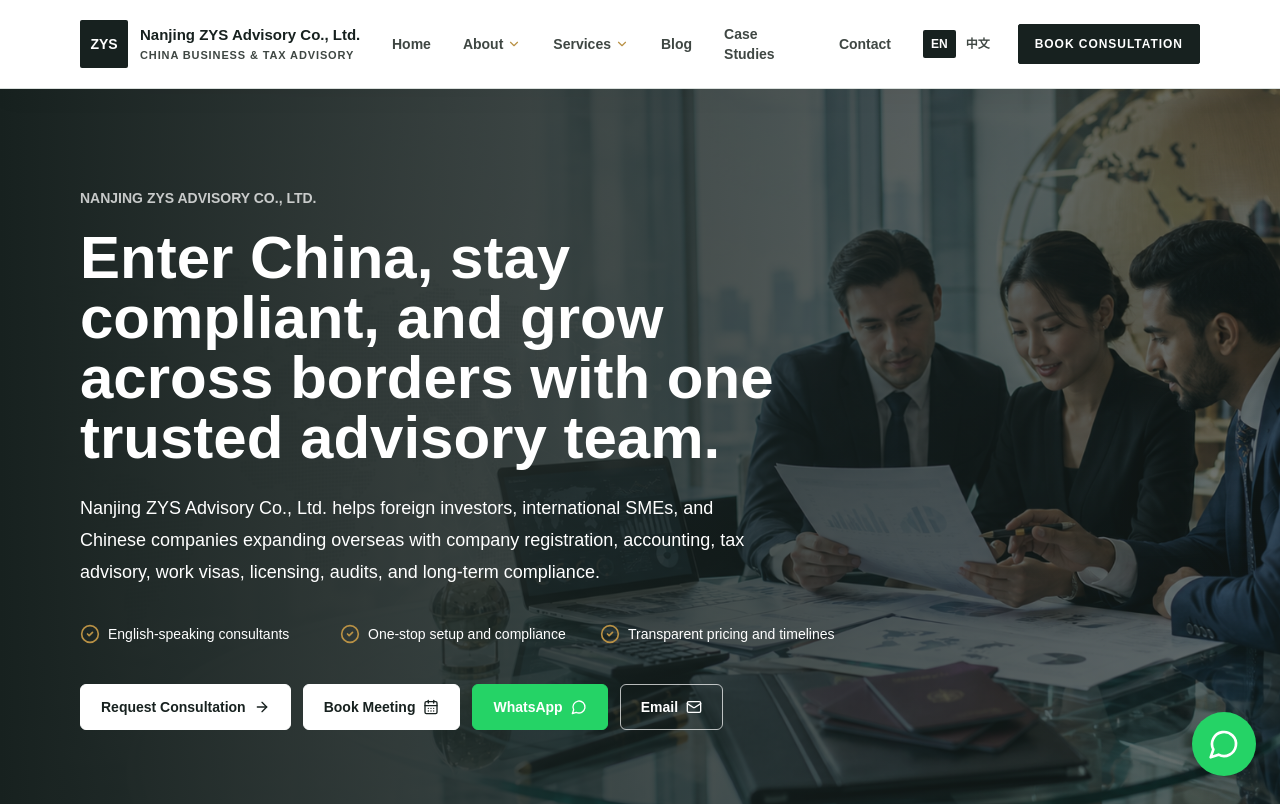
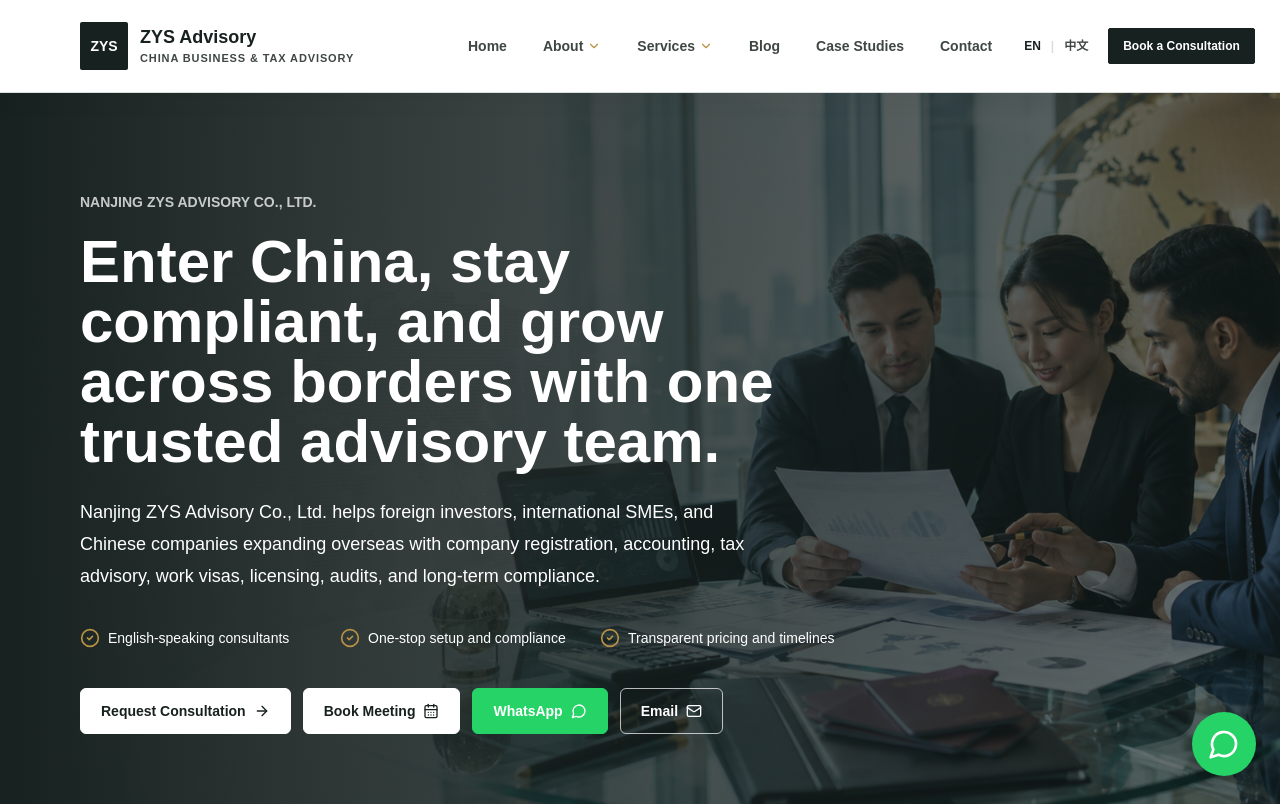
Before and after one commit to sunxiaoru680-hue/zys-finance-website, a Next.js app: page / in a window 1280 px wide. Shown: the top 804 px of the page. Built offline with nearby package versions, Linux system fonts and the light colour scheme.

Commit message:
Refine header layout and branding

```diff
--- a/components/Header.tsx
+++ b/components/Header.tsx
@@ -1,7 +1,9 @@
 import Link from "next/link";
 import { ChevronDown, Menu } from "lucide-react";
 import { LanguageSwitcher } from "@/components/LanguageSwitcher";
-import { brandSubtitle, companyName } from "@/components/seo";
+import { brandSubtitle } from "@/components/seo";
+
+const headerBrandName = "ZYS Advisory";
 
 const aboutItems = [
   { href: "/about", label: "About ZYS" },
@@ -28,14 +30,14 @@ const mainItems = [
 export function Header() {
   return (
     <header className="sticky top-0 z-50 border-b border-line bg-white/95 shadow-[0_8px_24px_rgba(15,36,31,0.04)] backdrop-blur">
-      <div className="container-shell flex min-h-[88px] items-center justify-between gap-8">
-        <Link href="/" className="focus-ring flex w-[280px] flex-none items-center gap-3 rounded-md">
+      <div className="container-shell flex min-h-[92px] items-center justify-between gap-7">
+        <Link href="/" className="focus-ring flex w-[360px] flex-none items-center gap-3 rounded-md">
           <span className="grid h-12 w-12 flex-none place-items-center rounded-sm bg-ink text-white">
             <span className="text-sm font-black tracking-normal">ZYS</span>
           </span>
           <span className="min-w-0 leading-tight">
-            <span className="block whitespace-nowrap text-[15px] font-bold tracking-normal text-ink">
-              {companyName}
+            <span className="block whitespace-nowrap text-[18px] font-bold tracking-normal text-ink">
+              {headerBrandName}
             </span>
             <span className="mt-1 block whitespace-nowrap text-[11px] font-semibold uppercase tracking-[0.08em] text-graphite">
               {brandSubtitle}
@@ -43,10 +45,10 @@ export function Header() {
           </span>
         </Link>
 
-        <nav aria-label="Primary navigation" className="hidden flex-1 items-center justify-center gap-8 lg:flex">
+        <nav aria-label="Primary navigation" className="hidden flex-1 items-center justify-center gap-7 xl:gap-9 lg:flex">
           <Link
             href="/"
-            className="focus-ring rounded-sm py-2 text-sm font-semibold text-graphite transition hover:text-ink"
+            className="focus-ring whitespace-nowrap rounded-sm py-2 text-sm font-semibold text-graphite transition hover:text-ink"
           >
             Home
           </Link>
@@ -54,7 +56,7 @@ export function Header() {
           <div className="group relative">
             <Link
               href="/about"
-              className="focus-ring flex items-center gap-1 rounded-sm py-2 text-sm font-semibold text-graphite transition hover:text-ink"
+              className="focus-ring flex items-center gap-1 whitespace-nowrap rounded-sm py-2 text-sm font-semibold text-graphite transition hover:text-ink"
             >
               About
               <ChevronDown aria-hidden="true" className="h-3.5 w-3.5 text-gold" />
@@ -77,7 +79,7 @@ export function Header() {
           <div className="group relative">
             <Link
               href="/services"
-              className="focus-ring flex items-center gap-1 rounded-sm py-2 text-sm font-semibold text-graphite transition hover:text-ink"
+              className="focus-ring flex items-center gap-1 whitespace-nowrap rounded-sm py-2 text-sm font-semibold text-graphite transition hover:text-ink"
             >
               Services
               <ChevronDown aria-hidden="true" className="h-3.5 w-3.5 text-gold" />
@@ -101,20 +103,20 @@ export function Header() {
             <Link
               key={item.href}
               href={item.href}
-              className="focus-ring rounded-sm py-2 text-sm font-semibold text-graphite transition hover:text-ink"
+              className="focus-ring whitespace-nowrap rounded-sm py-2 text-sm font-semibold text-graphite transition hover:text-ink"
             >
               {item.label}
             </Link>
           ))}
         </nav>
 
-        <div className="hidden flex-none items-center gap-5 lg:flex">
+        <div className="hidden flex-none items-center gap-4 lg:flex">
           <LanguageSwitcher />
           <Link
             href="/contact"
-            className="focus-ring inline-flex min-h-10 items-center justify-center rounded-sm border border-ink bg-ink px-4 py-2 text-xs font-bold uppercase tracking-[0.08em] text-white transition hover:border-gold hover:bg-gold hover:text-ink"
+            className="focus-ring inline-flex min-h-9 items-center justify-center whitespace-nowrap rounded-sm border border-ink bg-ink px-3.5 py-2 text-xs font-semibold tracking-normal text-white transition hover:border-gold hover:bg-gold hover:text-ink"
           >
-            Book Consultation
+            Book a Consultation
           </Link>
         </div>
 
@@ -123,7 +125,7 @@ export function Header() {
             <Menu aria-hidden="true" className="h-5 w-5" />
             <span className="sr-only">Open navigation</span>
           </summary>
-          <div className="absolute left-0 right-0 top-[88px] border-b border-line bg-white p-4 shadow-soft">
+          <div className="absolute left-0 right-0 top-[92px] border-b border-line bg-white p-4 shadow-soft">
             <nav aria-label="Mobile navigation" className="container-shell grid gap-1">
               {[{ href: "/", label: "Home" }, ...aboutItems, ...serviceItems, ...mainItems].map((item) => (
                 <Link
@@ -140,9 +142,9 @@ export function Header() {
               <div className="pt-3">
                 <Link
                   href="/contact"
-                  className="focus-ring inline-flex min-h-10 items-center justify-center rounded-sm border border-ink bg-ink px-4 py-2 text-xs font-bold uppercase tracking-[0.08em] text-white"
+                  className="focus-ring inline-flex min-h-9 items-center justify-center rounded-sm border border-ink bg-ink px-3.5 py-2 text-xs font-semibold text-white"
                 >
-                  Book Consultation
+                  Book a Consultation
                 </Link>
               </div>
             </nav>
--- a/components/LanguageSwitcher.tsx
+++ b/components/LanguageSwitcher.tsx
@@ -8,21 +8,23 @@ export function LanguageSwitcher() {
   const pathname = usePathname() || "/";
 
   return (
-    <div className="flex items-center gap-0.5 text-xs font-semibold text-graphite">
-      {locales.map((locale) => {
+    <div className="flex items-center whitespace-nowrap text-xs font-semibold text-graphite">
+      {locales.map((locale, index) => {
         const active =
           locale.code === "zh" ? pathname.startsWith("/zh") : !pathname.startsWith("/zh");
         return (
+          <span key={locale.code} className="flex items-center">
+            {index > 0 ? <span className="px-1.5 text-line">|</span> : null}
             <Link
-            key={locale.code}
               href={getLocalizedPath(pathname, locale.code)}
-            className={`focus-ring rounded-sm px-2 py-1.5 transition ${
-              active ? "bg-ink text-white" : "hover:bg-paper hover:text-ink"
+              className={`focus-ring rounded-sm px-1 py-1 transition ${
+                active ? "text-ink" : "hover:text-ink"
               }`}
               hrefLang={locale.code === "zh" ? "zh-CN" : "en"}
             >
               {locale.shortLabel}
             </Link>
+          </span>
         );
       })}
     </div>
```
Lines whose indentation alone changed are shown as unchanged.
